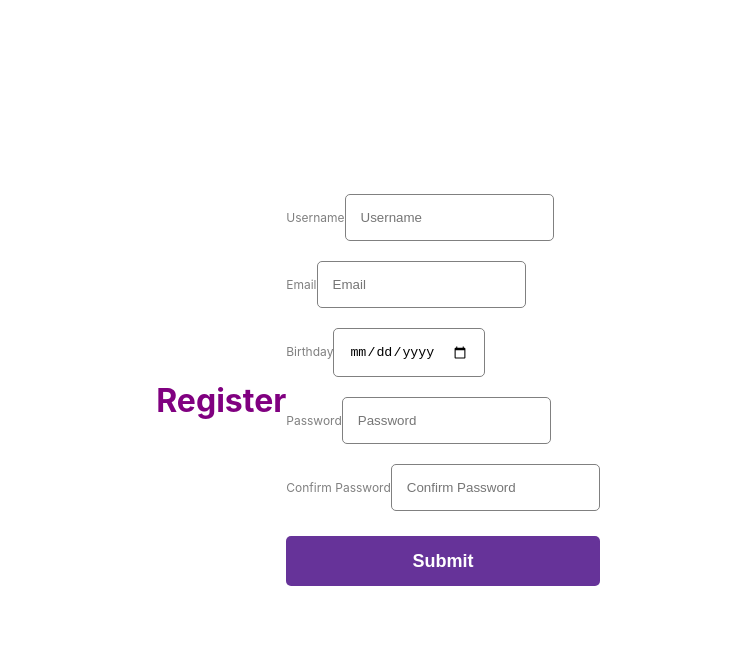
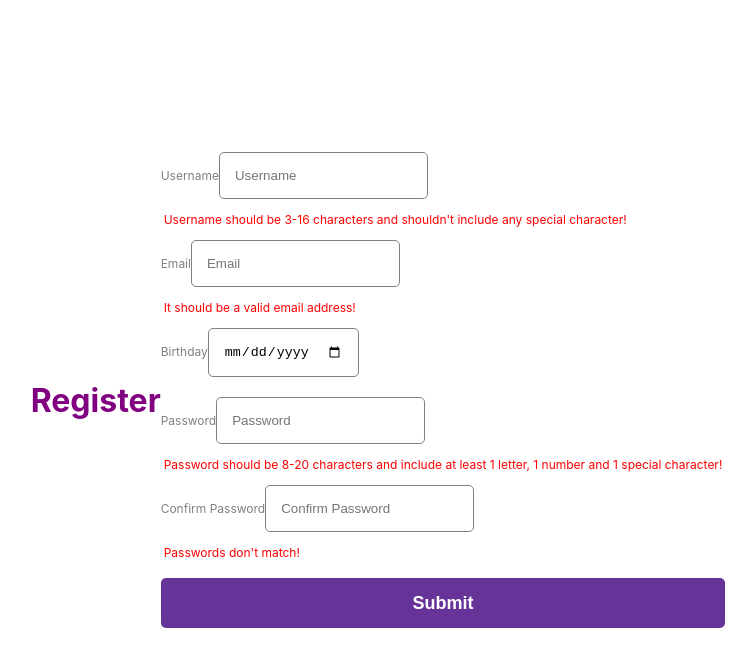
Before and after one commit to xzhang49/React_Practices, a React (Create React App) app in the folder form_validation/: page / in a window 1280 px wide. Shown: the top 666 px of the page, without its empty margins (262-1018 px from the left). Built offline with nearby package versions, Linux system fonts and the light colour scheme.

Commit message:
10th commit

```diff
--- a/form_validation/src/App.js
+++ b/form_validation/src/App.js
@@ -19,15 +19,18 @@ function App() {
       type: "text",
       placeholder: "Username",
       errorMessage: "Username should be 3-16 characters and shouldn't include any special character!",
-      label: "Username"
+      label: "Username",
+      pattern: "^[A-Za-z0-9]{3,16}$",
+      required: true,
     },
     {
       id: 2,
       email: "email",
-      type: "text",
+      type: "email",
       placeholder: "Email",
       errorMessage: "It should be a valid email address!",
-      label: "Email"
+      label: "Email",
+      required: true,
     },
     {
       id: 3,
@@ -42,7 +45,8 @@ function App() {
       type: "password",
       placeholder: "Password",
       errorMessage: "Password should be 8-20 characters and include at least 1 letter, 1 number and 1 special character!",
-      label: "Password"
+      label: "Password",
+      required: true,
     },
     {
       id: 5,
@@ -50,7 +54,8 @@ function App() {
       type: "password",
       placeholder: "Confirm Password",
       errorMessage: "Passwords don't match!",
-      label: "Confirm Password"
+      label: "Confirm Password",
+      required: true,
     },
   ];
 
--- a/form_validation/src/components/formInput.css
+++ b/form_validation/src/components/formInput.css
@@ -23,6 +23,6 @@ span{
     display: none;
 }
 
-input: invalid ~ span{
+input:invalid ~ span{
     display: block;
 }
```
